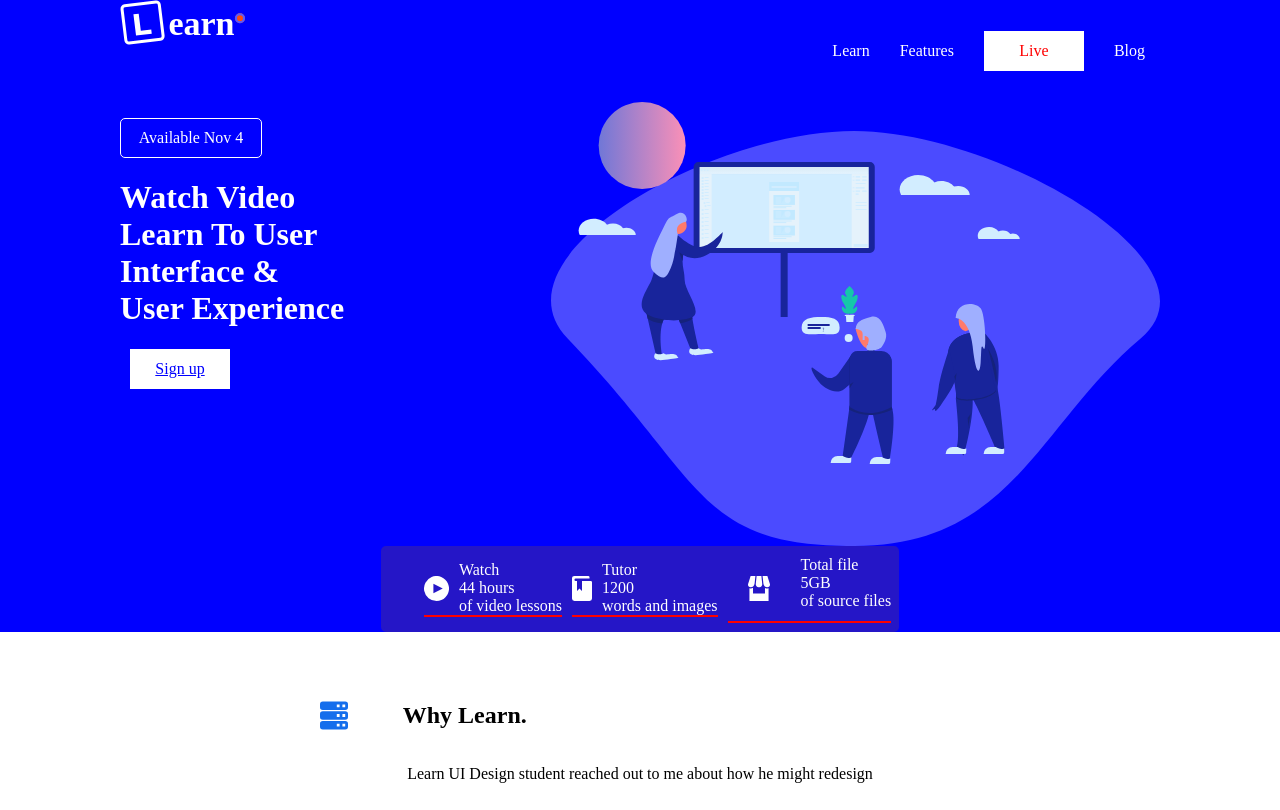
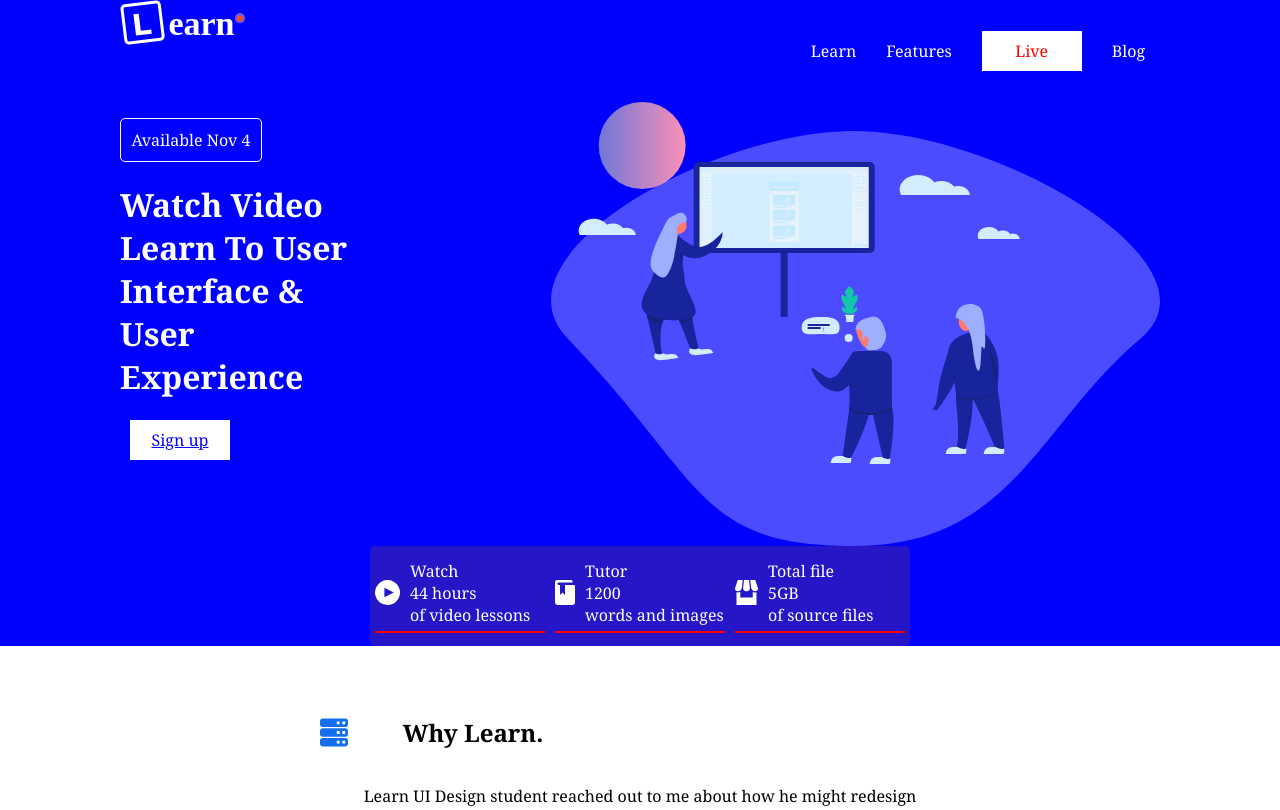
Before and after one commit to Nekishmyakish/Project, a plain HTML site: page Handmade/index.html in a window 1280 px wide. Shown: the top 810 px of the page. Drawn offline with Linux system fonts and the light colour scheme.

Commit message:
nickname check

```diff
--- a/Handmade/index.html
+++ b/Handmade/index.html
@@ -5,12 +5,6 @@
     <meta charset="UTF-8" />
     <meta name="viewport" content="width=device-width, initial-scale=1.0" />
     <title>Document</title>
-    <style>
-        body {
-            /* background: red;
-            color: white; */
-        }
-    </style>
     <link rel="stylesheet" href="style.css" />
 </head>
 
@@ -20,6 +14,7 @@
         <!-- header-->
 
         <!-- upper buttons-->
+
         <div class="container_upper_buttons">
 
             <div class="upper_buttons">
@@ -59,7 +54,7 @@
                     </li>
                 </div>
                 <div class="sublist_2">
-                    <img src="media/promo_list/book_reference.svg" alt="book_reference" class="book_reference">
+                    <img src="media/promo_list/book_reference.svg" alt="book_reference" class="book_reference_pic">
                     <li>
                         Tutor<br />
                         1200<br />
@@ -67,7 +62,7 @@
                     </li>
                 </div>
                 <div class="sublist_3">
-                    <img src="media/promo_list/store_front.svg" alt="store-front" class="store_front">
+                    <img src="media/promo_list/store_front.svg" alt="store-front" class="store_front_pic_small_padding">
                     <li>
                         Total file<br />
                         5GB<br />
@@ -77,6 +72,7 @@
             </ul>
         </div>
     </div>
+
     <!-- main content -->
 
     <div class="container_why_learn">
--- a/Handmade/style.css
+++ b/Handmade/style.css
@@ -1,6 +1,7 @@
 body {
   margin: 0;
   padding: 0;
+  font-family: Georgia, 'Times New Roman', Times, serif
 }
 
 .top_container {
@@ -60,20 +61,6 @@ body {
   width: 100px;
 }
 
-/* ниже медиа-запрос */
-
-@media only screen and (max-width: 480px) {
-  .upper_buttons {
-    display: block;
-  }
-  .sub_upper_buttons {
-    display: block;
-  }
-  body {
-    background-color: green;
-  }
-}
-
 .available_now {
   display: flex;
   justify-content: center;
@@ -109,41 +96,32 @@ body {
   display: flex;
   align-items: center;
   background-color: #2516c7;
-  border: solid #2516c7;
   border-radius: 5px;
+  padding: 0;
   width: fit-content;
-  height: 80px;
+  height: 100px;
   margin: auto;
   list-style-type: none;
 }
 
-.sublist_1 {
+.sublist_1, .sublist_2, .sublist_3 {
   display: flex;
   border-bottom: 2px solid red;
+  margin-left: 5px;
   margin-right: 5px;
+  text-align: left;
+  width: 170px;
+  padding-bottom: 5px;
   /* border-right: 2px solid white; должен быть отдельный элемент - выцепи из макета/
   /* бордеры нужно уменьшать паддингами */
 }
 
-.play_video_pic, .book_reference, .store_front {
+.play_video_pic, .book_reference_pic, .store_front_pic_small_padding {
   display: flex;
   height: 25px;
   align-self: center;
   padding-right: 10px;
-}
-
-.sublist_2 {
-  display: flex;
-  border-bottom: 2px solid red;
-  margin-left: 5px;
-  margin-right: 5px;
-}
-
-.sublist_3 {
-  display: flex;
-  border-bottom: 2px solid red;
-  margin-left: 5px;
-  margin-right: 5px;
+  margin: 0;
 }
 
 .why_learn, .gear {
@@ -249,3 +227,22 @@ body {
   justify-content: center;
   list-style-type: none;
 }
+
+/* @media only screen and (max-width: 880px) {
+  .top_container, .container_upper_buttons, .container_why_learn, .footer_container {
+    margin: 15px;
+    padding: 15px;
+  }
+} */
+
+/* @media only screen and (max-width: 480px) {
+  .upper_buttons {
+    display: block;
+  }
+  .sub_upper_buttons {
+    display: block;
+  }
+  body {
+    background-color: green;
+  }
+} */
```
